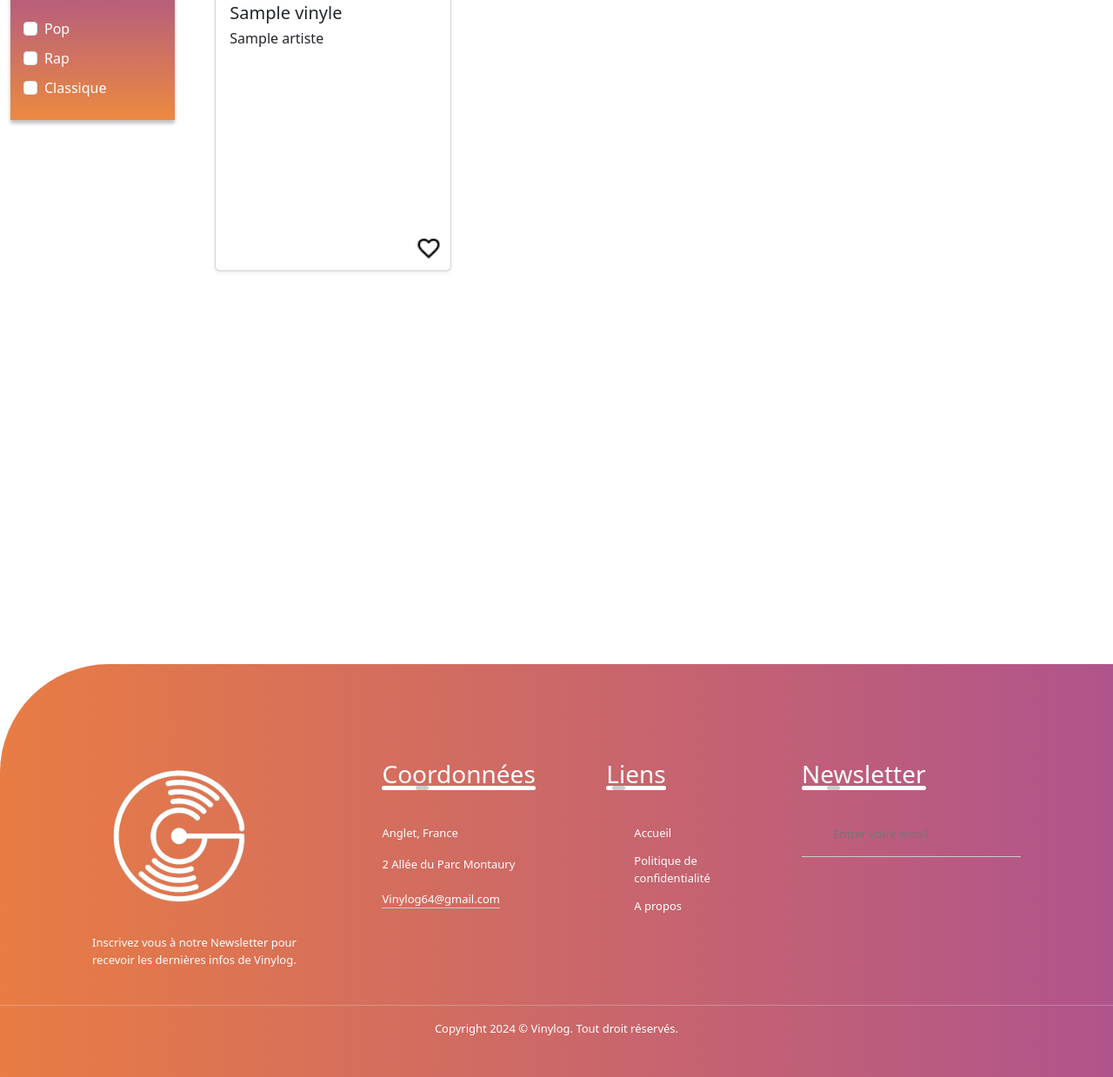
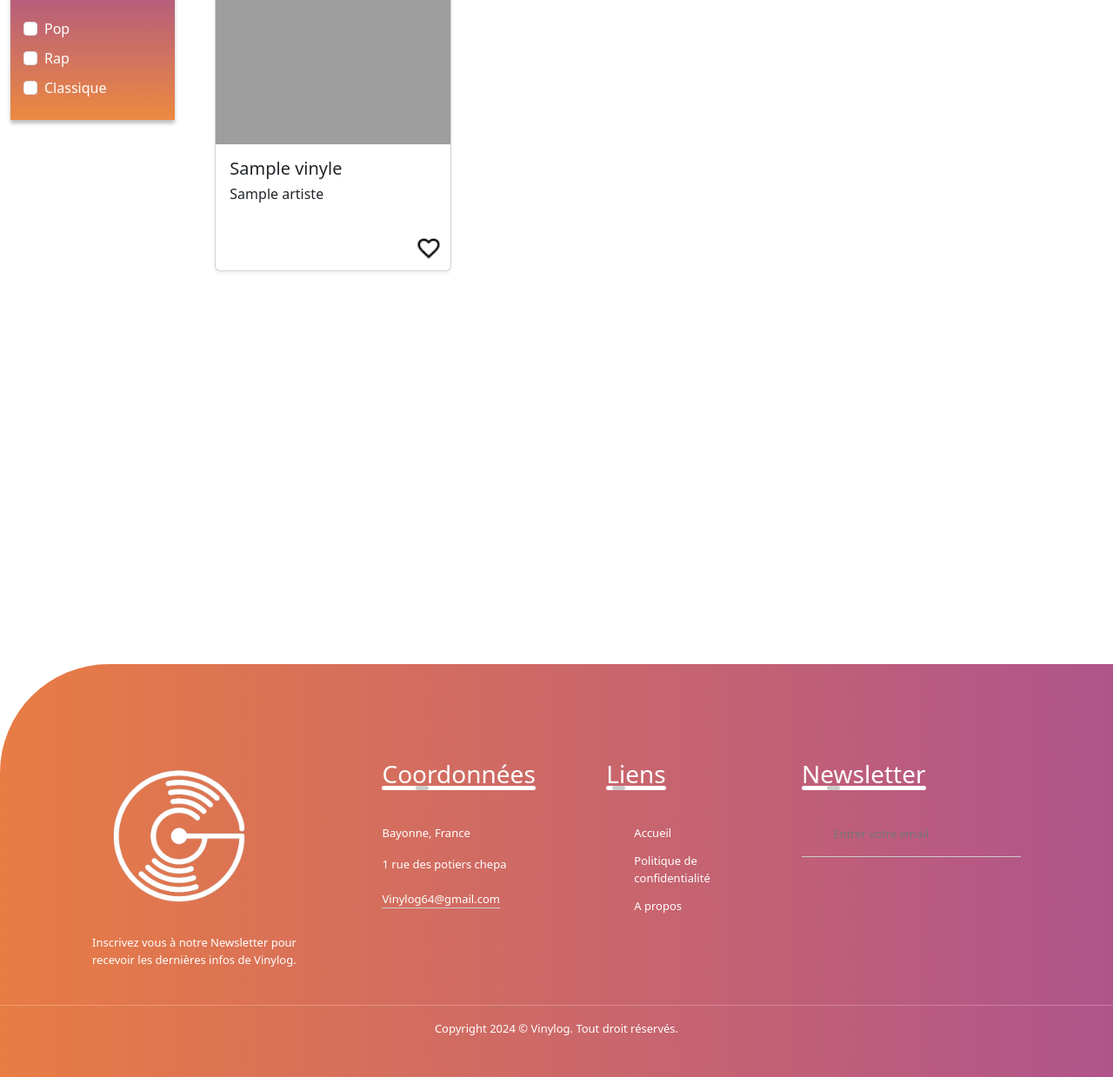
Before and after one commit to MaxMontouro/Vinylog, a PHP site: page /vinyles.php in a window 1280 px wide. Shown: the part 373-1612 px from the top of the page at 87% size. Run offline with PHP 8.4, Linux system fonts and the light colour scheme; tables that the repository leaves empty or names only in its code hold one stand-in row (values such as "Sample post"); some web fonts are replaced; grey boxes are pictures that could not be loaded.

Commit message:
Adaptation du site pour l'évaluation d'ergonomie

```diff
--- a/config/commandes.php
+++ b/config/commandes.php
@@ -128,7 +128,7 @@ function supprimerPanier($IDcdpanier){
 function afficher(){
     $data = [];
     if(require("connection.php")){
-        $req = $access->prepare("SELECT Vinyle.Nom AS nomVinyle, Vinyle.IdVinyle, IMAGE.Url, Artiste.Nom, Vinyle.Annee FROM Vinyle JOIN Illustrer ON Vinyle.IdVinyle = Illustrer.IdVinyle JOIN IMAGE ON Illustrer.IdImage = IMAGE.IdImage JOIN Artiste on Vinyle.IdArtiste = Artiste.IdArtiste");
+        $req = $access->prepare("SELECT Vinyle.Nom AS nomVinyle, Vinyle.IdVinyle, Image.url, Artiste.Nom, Vinyle.Annee FROM Vinyle JOIN Illustrer ON Vinyle.IdVinyle = Illustrer.IdVinyle JOIN Image ON Illustrer.IdImage = Image.IdImage JOIN Artiste on Vinyle.IdArtiste = Artiste.IdArtiste");
 
         $req->execute();
 
--- a/config/connection.php
+++ b/config/connection.php
@@ -1,9 +1,9 @@
 <?php
 
 $host = 'lakartxela.iutbayonne.univ-pau.fr';
-$dbname = 'earbelbide_bd';
-$user = 'earbelbide_bd';
-$password = 'earbelbide_bd';
+$dbname = 'earbelbide_pro';
+$user = 'earbelbide_pro';
+$password = 'earbelbide_pro';
 
 try {
     $access = new PDO("mysql:host=$host;dbname=$dbname", $user, $password);
--- a/pageaccueil.php
+++ b/pageaccueil.php
@@ -53,7 +53,7 @@ require("config/commandes.php");
       <div>
 
         <nav class="navbar navbar-expand-lg navbar-light bg-white">
-          <a href="index.php">
+          <a href="pageaccueil.php">
             <img src="./img/logo.png" width="120" height="120" style="margin-right: 20px;">
           </a>
           <div id="menu-complet">
@@ -69,7 +69,7 @@ require("config/commandes.php");
                         <a class="nav-link text-dark" href="loginTest.php">Compte</a>
                     </li>
                     <li class="nav-item me-3">
-                        <a class="nav-link text-dark" href="">Favoris</a>
+                        <a class="nav-link text-dark" href="favoris.php">Favoris</a>
                     </li>
                     <li class="nav-item me-3">
                         <a class="nav-link text-dark" href="">Panier</a>
--- a/vinyles.php
+++ b/vinyles.php
@@ -175,7 +175,7 @@ session_start();
     <div class="col">
         <div class="card shadow-sm" style="width: 17rem;">
             <title><?= $cd->Nom ?></title>
-            <img src="<?= $cd->Url ?>" class="card-img-top vinyle-image" alt="<?= $cd->Nom ?>">
+            <img src="./img/pochettes/<?php echo $cd->IdVinyle?>.png" class="card-img-top vinyle-image" alt="<?= $cd->Nom ?>">
             <div class="card-body">
                 <h5 class="card-title"><?= $cd->nomVinyle ?></h5>
                 <h6 class="card-title"><?= $cd->Nom ?></h6>
@@ -264,8 +264,8 @@ session_start();
       </div>
       <div class="colF">
           <h3>Coordonnées<div class="underline"><span></span></div></h3>
-          <p>Anglet, France</p>
-          <p>2 Allée du Parc Montaury</p>
+          <p>Bayonne, France</p>
+          <p>1 rue des potiers chepa</p>
           <p class="email-id">Vinylog64@gmail.com</p>
       </div>
       <div class="colF">
@@ -290,5 +290,6 @@ session_start();
   <hr>
   <p class="copyright"copyright>Copyright 2024 © Vinylog. Tout droit réservés.</p>
 </footer>
+
     </body>
 </html>
```
